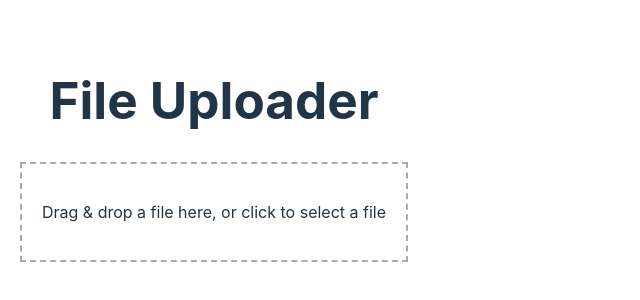
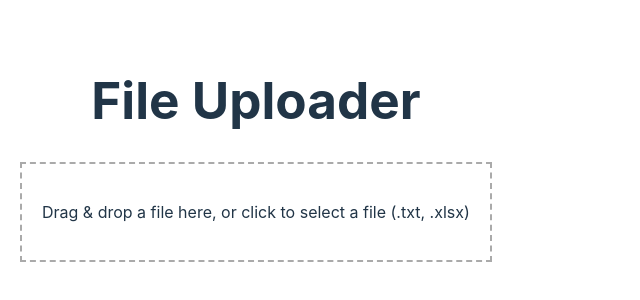
Before and after one commit to skolumban-ex/qualitas-support, a React (Vite) app in the folder frontend/my-react-app/: page / in a window 1280 px wide. Shown: the part 240-540 px from the top of the page, without its empty margins (0-640 px from the left). Built offline with nearby package versions, Linux system fonts and the light colour scheme.

Commit message:
Sikeres fileolvasas es xlsx->json kiiras

```diff
--- a/frontend/my-react-app/src/components/FileUploader.jsx
+++ b/frontend/my-react-app/src/components/FileUploader.jsx
@@ -2,6 +2,7 @@
 import React, { useState } from 'react';
 import { useDropzone } from 'react-dropzone';
 import axios from 'axios';
+import * as XLSX from 'xlsx';
 import FileDisplay from './FileDisplay';
 
 function FileUploader() {
@@ -20,18 +21,31 @@ function FileUploader() {
       });
       setUploadedFilePath(response.data.filePath);
 
-      // Read the file content (assuming it's a text file for simplicity)
-      const fileReader = new FileReader();
-      fileReader.onload = () => {
-        setFileContent(fileReader.result);
-      };
-      fileReader.readAsText(file);
+      // Check if file is a .txt or .xlsx and read accordingly
+      if (file.type === 'text/plain') {
+        // Handle text files
+        const fileReader = new FileReader();
+        fileReader.onload = () => {
+          setFileContent(fileReader.result);
+        };
+        fileReader.readAsText(file);
+      } else if (file.type === 'application/vnd.openxmlformats-officedocument.spreadsheetml.sheet') {
+        // Handle .xlsx files
+        const data = await file.arrayBuffer();
+        const workbook = XLSX.read(data, { type: 'array' });
+        const sheetName = workbook.SheetNames[0];
+        const sheet = workbook.Sheets[sheetName];
+
+        // Get the first row as column headers
+        const firstRow = XLSX.utils.sheet_to_json(sheet, { header: 1 })[0];
+        setFileContent(JSON.stringify(firstRow, null, 2)); // Format JSON for display
+      }
     } catch (error) {
       console.error('Error uploading file:', error);
     }
   };
 
-  const { getRootProps, getInputProps } = useDropzone({ onDrop });
+  const { getRootProps, getInputProps } = useDropzone({ onDrop, accept: '.txt, .xlsx' });
 
   return (
     <div>
@@ -42,7 +56,7 @@ function FileUploader() {
         marginBottom: '20px'
       }}>
         <input {...getInputProps()} />
-        <p>Drag & drop a file here, or click to select a file</p>
+        <p>Drag & drop a file here, or click to select a file (.txt, .xlsx)</p>
       </div>
       {uploadedFilePath && <FileDisplay filePath={uploadedFilePath} fileContent={fileContent} />}
     </div>
```
Also changed, not shown: frontend/my-react-app/package.json (+7 -1 lines), 4 other files (tests, documents, lock files or other folders).
